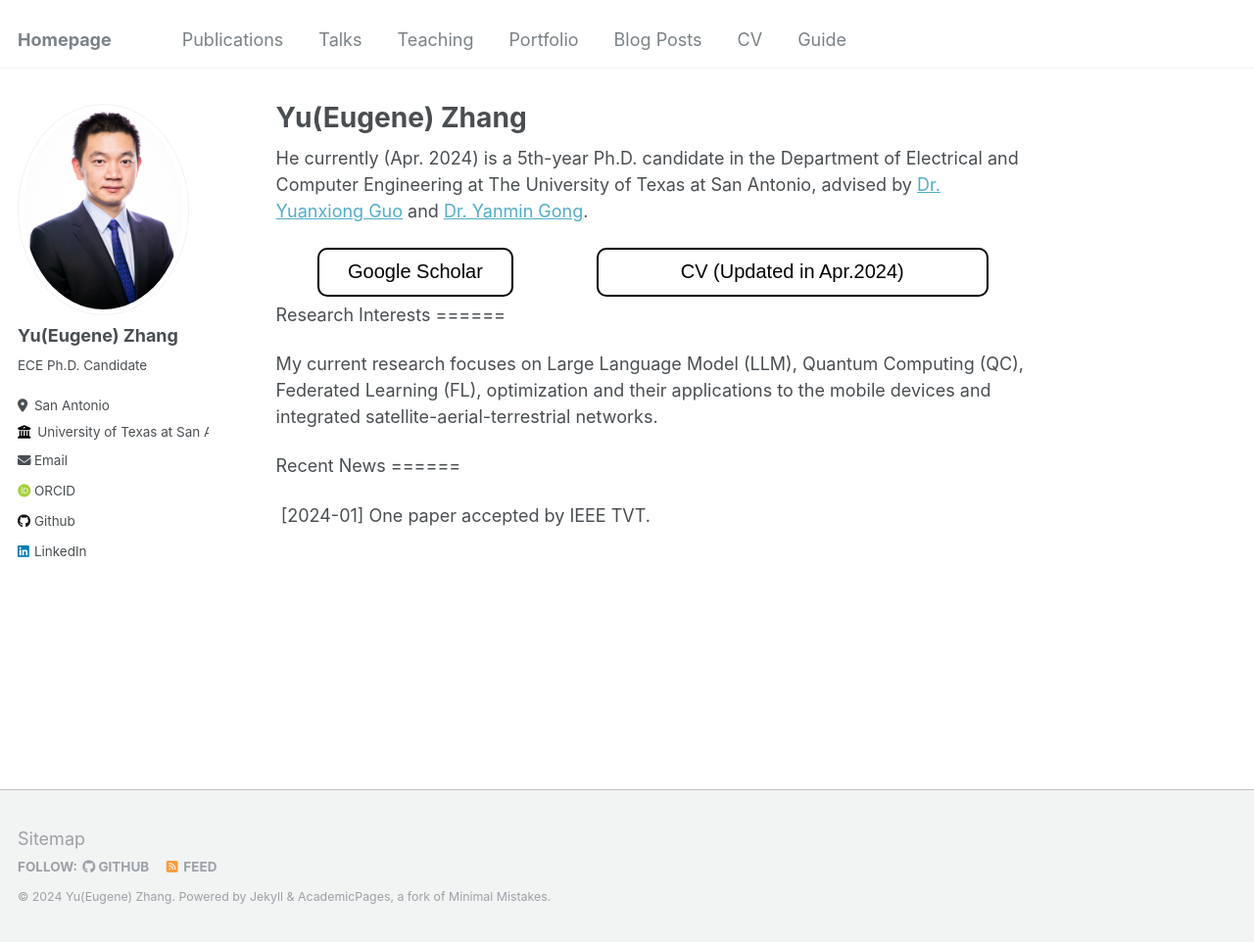
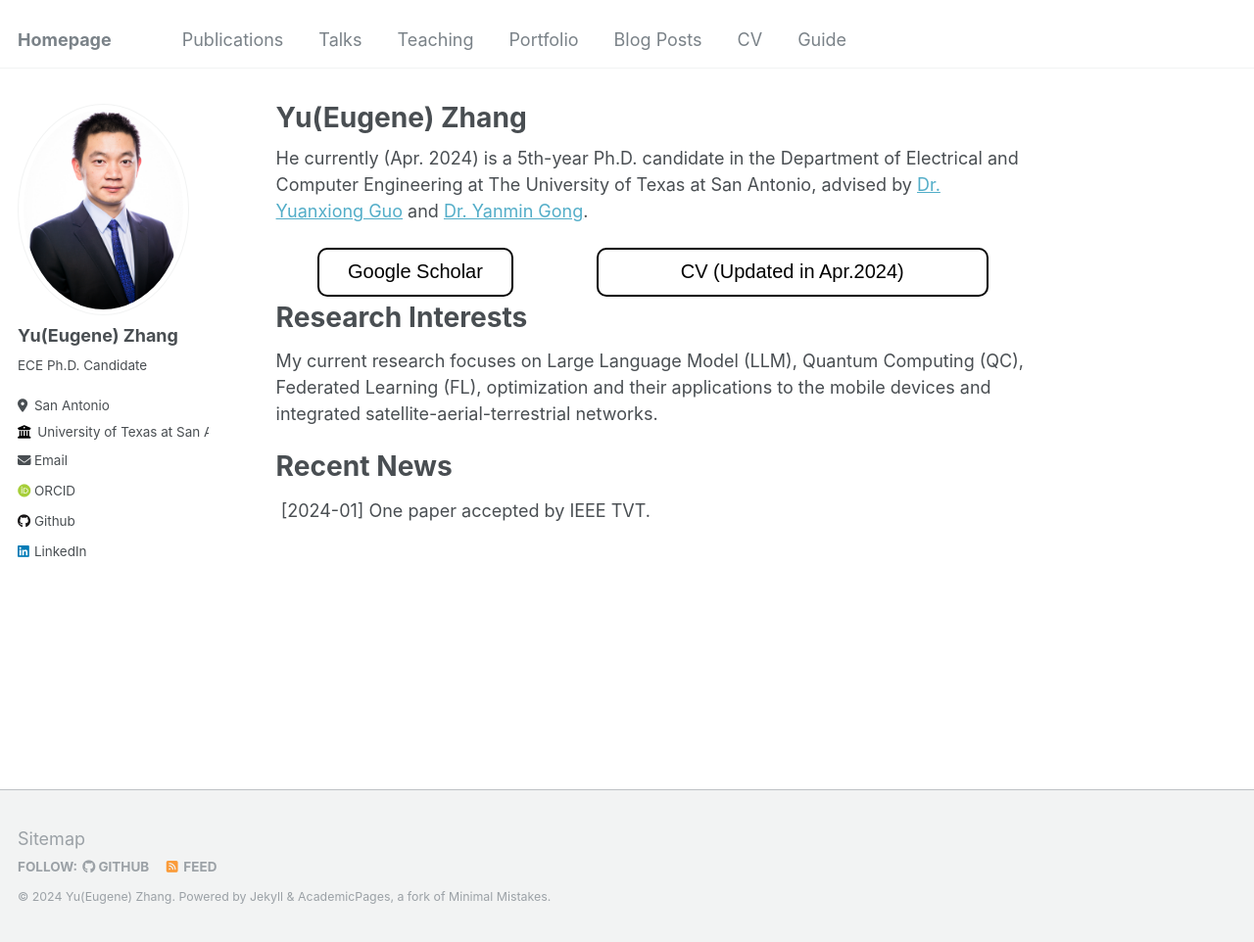
Before and after one commit to Yu-Zhang-Eugene/yu-zhang-eugene.github.io, a Jekyll site: the page built from _pages/about.md, in a window 1280 px wide and 962 px high. Shown: the whole window at 98% size. Built offline with Jekyll 4.4.1, drawn with Linux system fonts in a browser that asks for light colours; some web fonts are replaced.

Commit message:
modified:   _pages/about.md

```diff
--- a/_pages/about.md
+++ b/_pages/about.md
@@ -24,19 +24,18 @@ He currently (Apr. 2024) is a 5th-year Ph.D. candidate in the Department of Elec
     </button>
   </form>
 </div>
+<div></div>
+<div></div>
 
 
-<div></div>
-<div></div>
 Research Interests
 ======
 
 My current research focuses on Large Language Model (LLM), Quantum Computing (QC), Federated Learning (FL), optimization and their applications to the mobile devices and integrated satellite-aerial-terrestrial networks.
+<div></div>
+<div></div>
 
 
-
-<div></div>
-<div></div>
 Recent News
 ======
 
```
